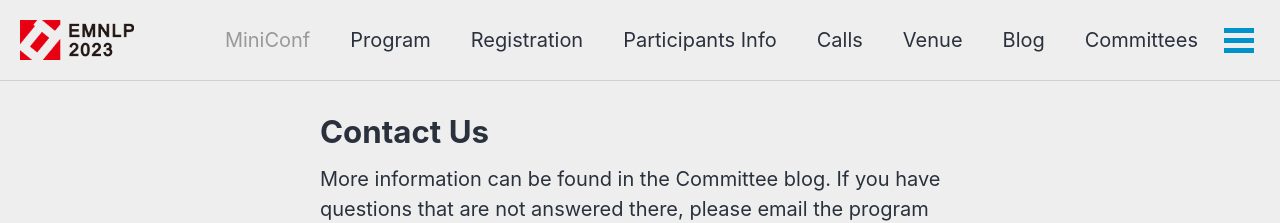
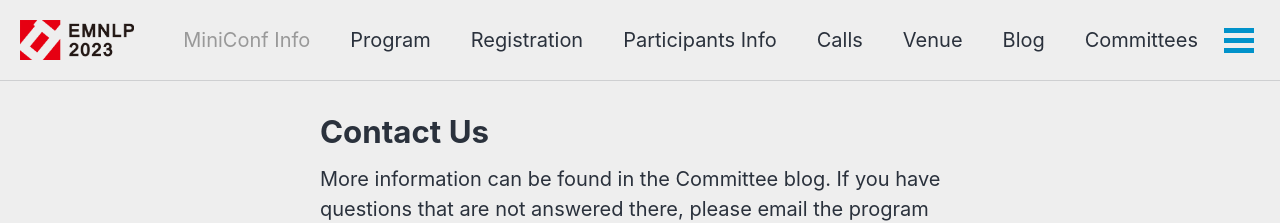
Before and after one commit to acl-org/emnlp-2023, a Jekyll site: the page built from _pages/contact.md, in a window 1280 px wide. Shown: the top 223 px of the page. Built offline with Jekyll 4.4.1, drawn with Linux system fonts in a browser that asks for light colours; cached includes are drawn as plain includes; nearby versions of some CDN libraries.

Commit message:
Update navigation.yml

```diff
--- a/_data/navigation.yml
+++ b/_data/navigation.yml
@@ -4,7 +4,7 @@ main:
   # - title: "Proceedings"
   #   url: "https://aclanthology.org/events/emnlp-2022/"
 
-  - title: "MiniConf"
+  - title: "MiniConf Info"
     url: https://virtual2023.emnlp.org/
 
   - title: "Program"
```
